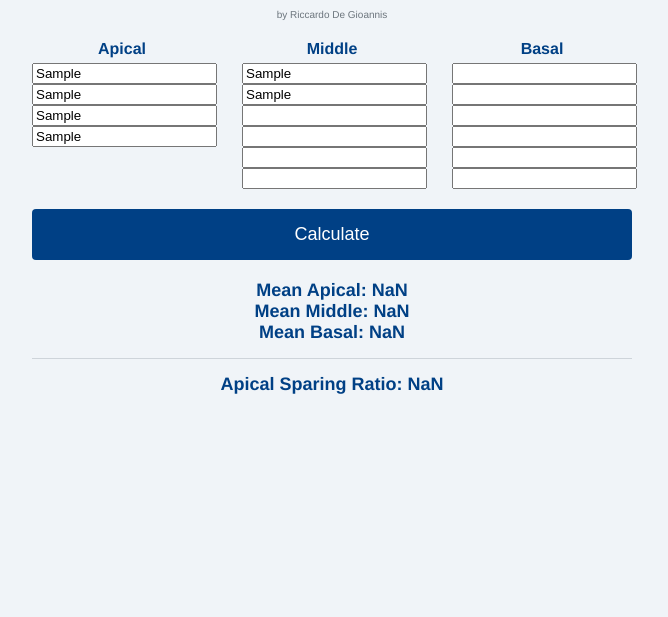
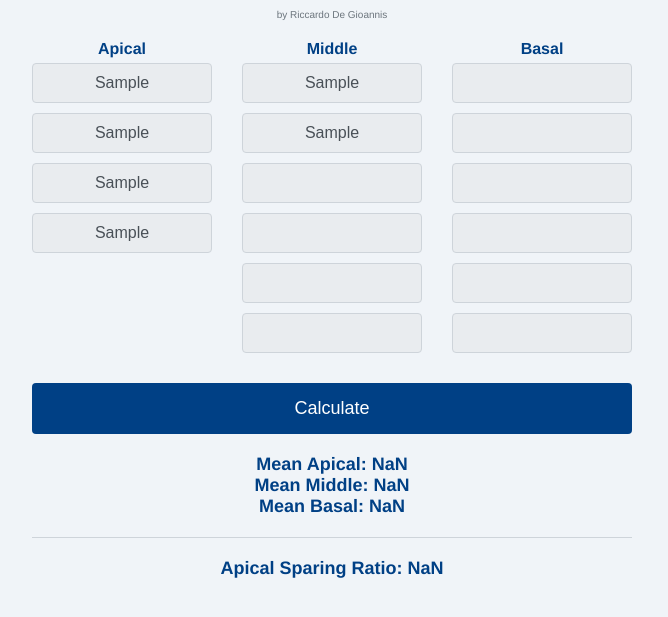
Before and after one commit to riccardo1791/Strain, a plain HTML site: page index.html in a window 1280 px wide. Both pictures are taken after typing "Sample", "Sample", "Sample", "Sample", "Sample", "Sample" into the empty fields and a click on the button "Calculate". Shown: the part 81-698 px from the top of the page, without its empty margins (308-976 px from the left). Drawn offline with Linux system fonts and the light colour scheme.

Commit message:
Update index.html

```diff
--- a/index.html
+++ b/index.html
@@ -41,7 +41,7 @@
             text-align: center;
             color: #004085;
         }
-        input[type="number"] {
+        input[type="text"] {
             width: 100%;
             padding: 10px;
             margin-bottom: 10px;
@@ -73,9 +73,10 @@
             font-weight: bold;
             color: #004085;
         }
-        #separator {
+        hr {
+            margin: 20px 0;
+            border: 0;
             border-top: 1px solid #ced4da;
-            margin: 15px 0;
         }
     </style>
 </head>
@@ -117,34 +118,34 @@
     <div id="result"></div>
 
     <script>
-        function parseInput(value) {
-            // Replace comma with a dot and parse as float
+        function parseValue(value) {
+            // Replace comma with dot and parse as float
             return parseFloat(value.replace(',', '.'));
         }
 
         function calculate() {
             // Get values from the input fields
             const apicalValues = [
-                parseInput(document.getElementById('apical1').value),
-                parseInput(document.getElementById('apical2').value),
-                parseInput(document.getElementById('apical3').value),
-                parseInput(document.getElementById('apical4').value)
+                parseValue(document.getElementById('apical1').value),
+                parseValue(document.getElementById('apical2').value),
+                parseValue(document.getElementById('apical3').value),
+                parseValue(document.getElementById('apical4').value)
             ];
             const middleValues = [
-                parseInput(document.getElementById('middle1').value),
-                parseInput(document.getElementById('middle2').value),
-                parseInput(document.getElementById('middle3').value),
-                parseInput(document.getElementById('middle4').value),
-                parseInput(document.getElementById('middle5').value),
-                parseInput(document.getElementById('middle6').value)
+                parseValue(document.getElementById('middle1').value),
+                parseValue(document.getElementById('middle2').value),
+                parseValue(document.getElementById('middle3').value),
+                parseValue(document.getElementById('middle4').value),
+                parseValue(document.getElementById('middle5').value),
+                parseValue(document.getElementById('middle6').value)
             ];
             const basalValues = [
-                parseInput(document.getElementById('basal1').value),
-                parseInput(document.getElementById('basal2').value),
-                parseInput(document.getElementById('basal3').value),
-                parseInput(document.getElementById('basal4').value),
-                parseInput(document.getElementById('basal5').value),
-                parseInput(document.getElementById('basal6').value)
+                parseValue(document.getElementById('basal1').value),
+                parseValue(document.getElementById('basal2').value),
+                parseValue(document.getElementById('basal3').value),
+                parseValue(document.getElementById('basal4').value),
+                parseValue(document.getElementById('basal5').value),
+                parseValue(document.getElementById('basal6').value)
             ];
 
             // Calculate means
@@ -153,16 +154,16 @@
             const meanBasal = basalValues.reduce((a, b) => a + b, 0) / basalValues.length;
 
             // Perform operation
-            const result = meanApical / (meanMiddle + meanBasal);
+            const apicalSparingRatio = meanApical / (meanMiddle + meanBasal);
 
             // Display results
             let message = `Mean Apical: ${meanApical.toFixed(1)}<br>`;
             message += `Mean Middle: ${meanMiddle.toFixed(1)}<br>`;
             message += `Mean Basal: ${meanBasal.toFixed(1)}<br>`;
-            message += `<div id="separator"></div>`;
-            message += `Apical Sparing Ratio: ${result.toFixed(2)}<br>`;
+            message += `<hr>`;
+            message += `Apical Sparing Ratio: ${apicalSparingRatio.toFixed(2)}<br>`;
 
-            if (result > 1) {
+            if (apicalSparingRatio > 1) {
                 message += "Apical Sparing! ;)";
             }
 
```
